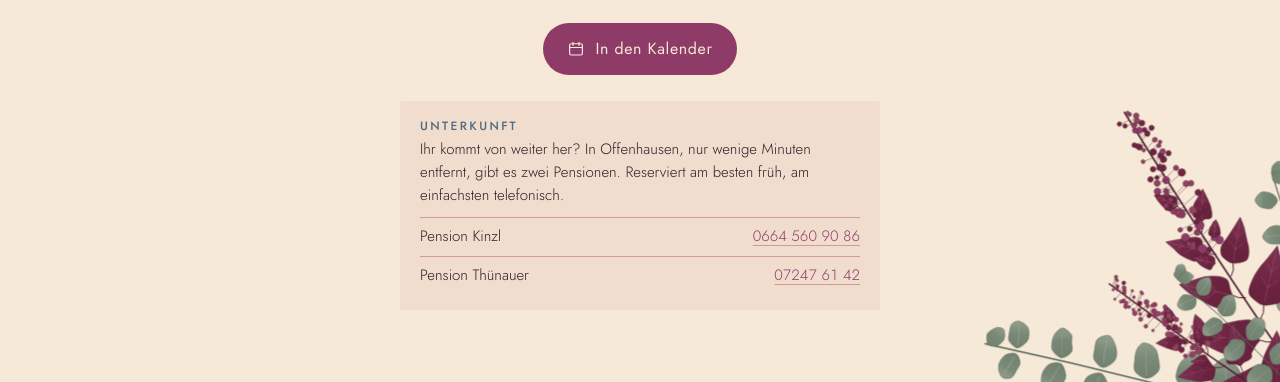
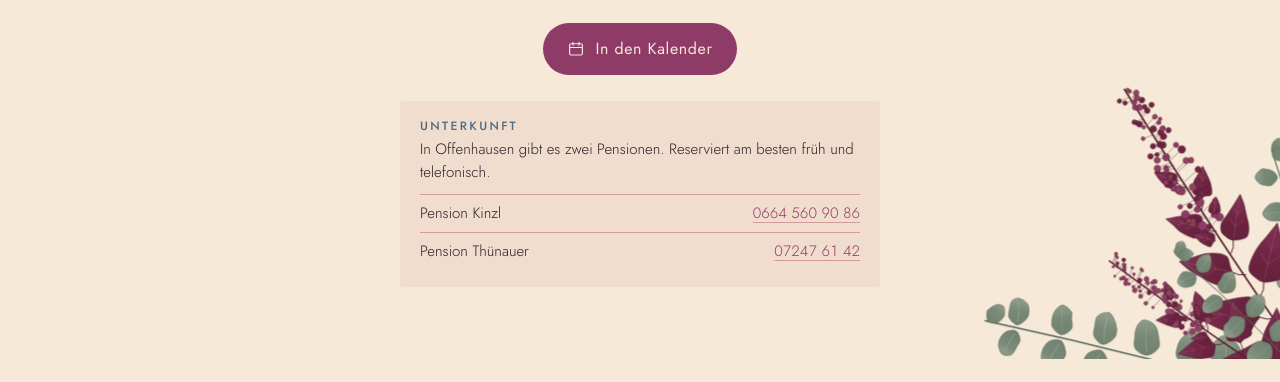
Before and after one commit to selfEmanuel/wedding, a plain HTML site: page index.html in a window 1280 px wide. Shown: the part 669-1051 px from the top of the page. After the commit the page ends 1028 px from the top, so only its background shows below. Drawn offline with Linux system fonts and the light colour scheme.

Commit message:
Unterkunft-Text vereinfacht
Co-Authored-By: Claude Opus 5.5 <noreply@anthropic.com>
Claude-Session: https://claude.ai/code/session_011KKDSsgA4swcR5K4knRjv8

```diff
--- a/index.html
+++ b/index.html
@@ -259,7 +259,7 @@
 
     <section class="stay" aria-labelledby="stay-h">
       <b id="stay-h">Unterkunft</b>
-      <p>Ihr kommt von weiter her? In Offenhausen, nur wenige Minuten entfernt, gibt es zwei Pensionen. Reserviert am besten früh, am einfachsten telefonisch.</p>
+      <p>In Offenhausen gibt es zwei Pensionen. Reserviert am besten früh und telefonisch.</p>
       <ul class="stay-list">
         <li><span>Pension Kinzl</span><a href="tel:+436645609086">0664 560 90 86</a></li>
         <li><span>Pension Thünauer</span><a href="tel:+4372476142">07247 61 42</a></li>
```
